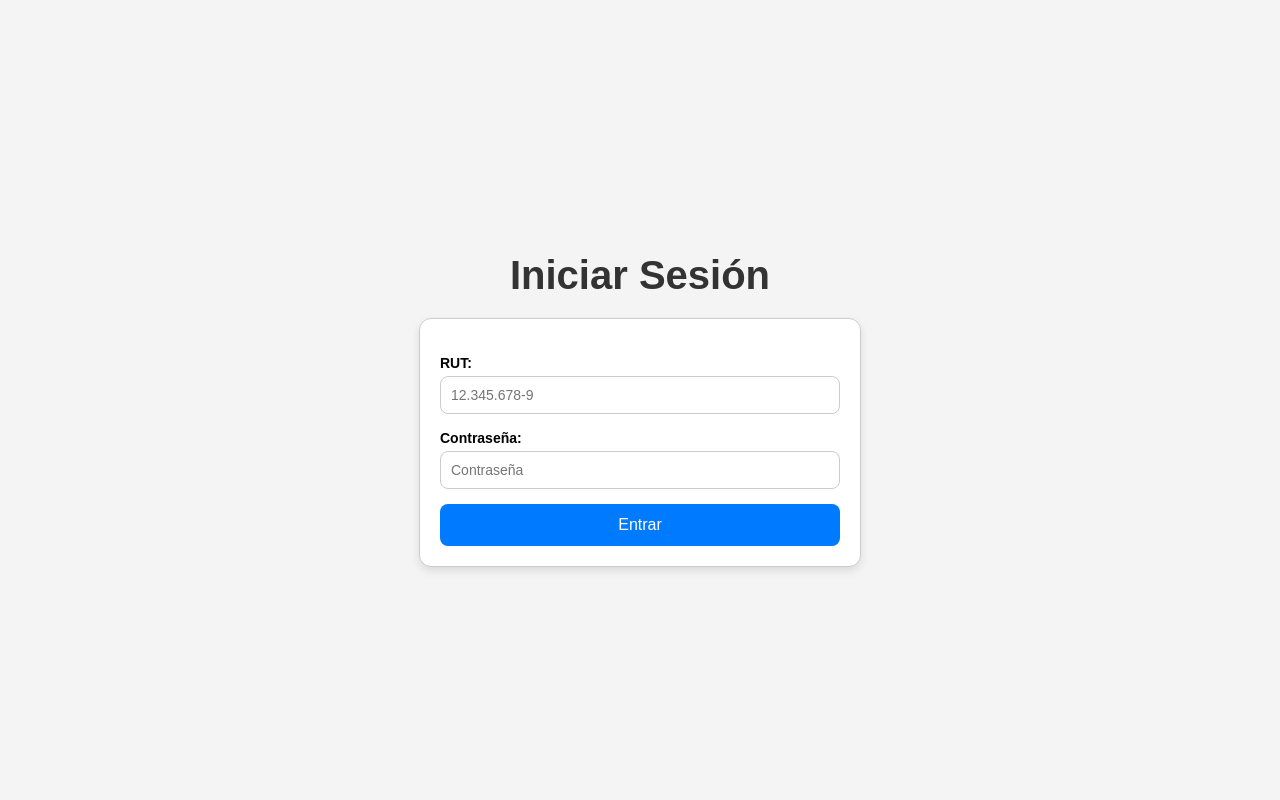
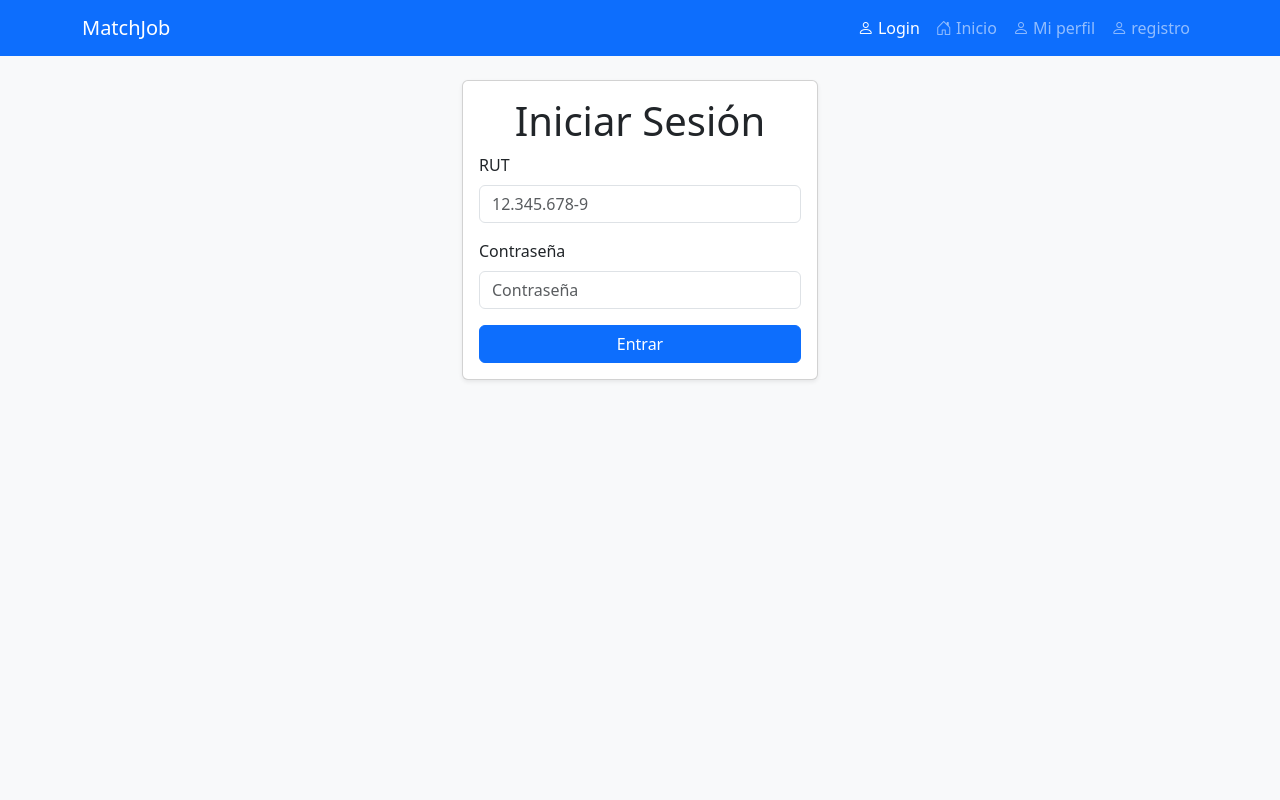
Before and after one commit to EironDeuS/MatchJob, a Django app: page /iniciar_sesion/ in a window 1280 px wide. Run offline with Django 5.2, Linux system fonts and the light colour scheme; some libraries are stand-ins or nearby versions.

Commit message:
creo q funciona todo lo anterior mas el login en la barra

```diff
--- a/gestionOfertas/forms.py
+++ b/gestionOfertas/forms.py
@@ -1,24 +1,22 @@
 from django import forms
 from django.contrib.auth.forms import ReadOnlyPasswordHashField
 from .models import Usuario, PersonaNatural, Empresa
+from django.contrib.auth.forms import AuthenticationForm
 
-
-
-class LoginForm(forms.Form):
-    rut = forms.CharField(
+class LoginForm(AuthenticationForm):
+    username = forms.CharField(  # OJO: Mantenemos 'username'
         label='RUT',
         max_length=12,
-        widget=forms.TextInput(attrs={
-            'placeholder': '12.345.678-9',
-        })
+        widget=forms.TextInput(attrs={'placeholder': '12.345.678-9', 'class': 'form-control'})
     )
     password = forms.CharField(
         label='Contraseña',
-        widget=forms.PasswordInput(attrs={
-            'placeholder': 'Contraseña',
-        })
+        widget=forms.PasswordInput(attrs={'placeholder': 'Contraseña', 'class': 'form-control'})
     )
 
+    def __init__(self, *args, **kwargs):
+        super().__init__(*args, **kwargs)
+        self.fields['username'].label = 'RUT'  #  Mejorar la etiqueta
 
 class UsuarioCreationForm(forms.ModelForm):
     """Formulario para crear nuevos usuarios (usa set_password)."""
--- a/gestionOfertas/static/css/1.css
+++ /dev/null
@@ -1,14 +0,0 @@
-h1{
-    font-size: 2.5em;
-    color: blue;
-    text-align: center;
-    margin-top: 20px;
-}
-.formulario_login{
-    width: 50%;
-    margin: 0 auto;
-    padding: 20px;
-    border: 1px solid #ccc;
-    border-radius: 5px;
-    background-color: #f9f9f9;
-}
--- a/gestionOfertas/templates/gestionOfertas/base.html
+++ b/gestionOfertas/templates/gestionOfertas/base.html
@@ -20,6 +20,11 @@
                 </button>
                 <div class="collapse navbar-collapse" id="navbarNav">
                     <ul class="navbar-nav ms-auto">
+                        <li class="nav-item">
+                            <a class="nav-link {% if request.path == '/iniciar_sesion/' %}active{% endif %}" href="{% url 'iniciar_sesion' %}">
+                                <i class="bi bi-person"></i> Login
+                            </a>
+                        </li>
                         <li class="nav-item">
                             <a class="nav-link {% if request.path == '/' %}active{% endif %}" href="{% url 'inicio' %}">
                                 <i class="bi bi-house-door"></i> Inicio
--- a/gestionOfertas/templates/gestionOfertas/iniciar_sesion.html
+++ b/gestionOfertas/templates/gestionOfertas/iniciar_sesion.html
@@ -1,108 +1,53 @@
+{% extends 'gestionOfertas/base.html' %}
 {% load static %}
-<!DOCTYPE html>
-<html lang="es">
-<head>
-    <meta charset="UTF-8">
-    <meta name="viewport" content="width=device-width, initial-scale=1.0">
-    <title>Iniciar Sesión</title>
-    <link rel="stylesheet" href="{% static 'css/1.css' %}">
-    <style>
-        body {
-            font-family: Arial, sans-serif;
-            background: #f4f4f4;
-            display: flex;
-            flex-direction: column;
-            align-items: center;
-            justify-content: center;
-            min-height: 100vh;
-            margin: 0;
-        }
 
-        h1 {
-            color: #333;
-            margin-bottom: 20px;
-        }
+{% block title %}Iniciar Sesión | MatchJob{% endblock %}
 
-        .formulario_login {
-            background: white;
-            padding: 20px;
-            border-radius: 12px;
-            box-shadow: 0 4px 8px rgba(0,0,0,0.1);
-            width: 90%;
-            max-width: 400px;
-        }
+{% block extra_css %}
+    <link rel="stylesheet" href="{% static 'gestionOfertas/css/iniciar_sesion.css' %}">
+{% endblock %}
 
-        .formulario_login p {
-            display: flex;
-            flex-direction: column;
-            margin-bottom: 15px;
-        }
+{% block content %}
+    <div class="row justify-content-center">
+        <div class="col-md-6 col-lg-4">
+            <div class="card shadow-sm">
+                <div class="card-body">
+                    <h1 class="card-title text-center">Iniciar Sesión</h1>
 
-        .formulario_login label {
-            margin-bottom: 5px;
-            font-weight: bold;
-            font-size: 14px;
-        }
-
-        .formulario_login input {
-            padding: 10px;
-            font-size: 14px;
-            border: 1px solid #ccc;
-            border-radius: 8px;
-        }
-
-        .formulario_login button {
-            width: 100%;
-            padding: 12px;
-            background-color: #007bff;
-            color: white;
-            border: none;
-            border-radius: 8px;
-            font-size: 16px;
-            cursor: pointer;
-            transition: background 0.3s ease;
-        }
-
-        .formulario_login button:hover {
-            background-color: #0056b3;
-        }
-
-        .field-error {
-            color: red;
-            font-size: 13px;
-            margin-top: 5px;
-        }
-    </style>
-</head>
-<body>
-    <h1>Iniciar Sesión</h1>
-
-    <form method="POST" class="formulario_login">
+                    <form method="POST">
                         {% csrf_token %}
 
-        <p>
-            {{ form.rut.label_tag }}
-            {{ form.rut }}
-            {% for error in form.rut.errors %}
-                <span class="field-error">{{ error }}</span>
+                        <div class="mb-3">
+                            <label for="{{ form.username.id_for_label }}" class="form-label">RUT</label>
+                            {{ form.username }}
+                            {% for error in form.username.errors %}
+                                <div class="invalid-feedback d-block">{{ error }}</div>
                             {% endfor %}
-        </p>
+                        </div>
 
-        <p>
-            {{ form.password.label_tag }}
+                        <div class="mb-3">
+                            <label for="{{ form.password.id_for_label }}" class="form-label">Contraseña</label>
                             {{ form.password }}
                             {% for error in form.password.errors %}
-                <span class="field-error">{{ error }}</span>
+                                <div class="invalid-feedback d-block">{{ error }}</div>
                             {% endfor %}
-        </p>
+                        </div>
 
                         {% if form.non_field_errors %}
+                            <div class="alert alert-danger" role="alert">
                                 {% for error in form.non_field_errors %}
-                <p class="field-error" style="text-align: center;">{{ error }}</p>
+                                    {{ error }}
                                 {% endfor %}
+                            </div>
                         {% endif %}
 
-        <button type="submit">Entrar</button>
+                        <button type="submit" class="btn btn-primary w-100">Entrar</button>
                     </form>
-</body>
-</html>
+                </div>
+            </div>
+        </div>
+    </div>
+{% endblock %}
+
+{% block js %}
+{% endblock %}
--- a/gestionOfertas/views.py
+++ b/gestionOfertas/views.py
@@ -3,29 +3,32 @@ from .models import PersonaNatural, OfertaTrabajo, Categoria
 from django.db.models import Q  # Para búsquedas avanzadas
 from .forms import LoginForm, registroForm
 from django.contrib.auth import authenticate, login
+from django.contrib.auth.forms import AuthenticationForm
 from django.shortcuts import redirect
 from django.urls import reverse
 from django.contrib import messages
 from .models import PersonaNatural, Empresa
+from django.contrib.auth.decorators import login_required
 
 def iniciar_sesion(request):
     if request.method == 'POST':
-        form = LoginForm(request.POST)
-
+        form = LoginForm(request, data=request.POST)
         if form.is_valid():
-            rut = form.cleaned_data['rut']
+            rut = form.cleaned_data['username']  # Accede al campo como 'username'
             password = form.cleaned_data['password']
 
-            user = authenticate(request, username=rut, password=password)
+            user = authenticate(request, username=rut, password=password) # Usa 'username' como el nombre de usuario de autenticación
 
             if user is not None:
                 login(request, user)
                 messages.success(request, '¡Inicio de sesión exitoso!')
-                return redirect('inicio')  # Redirige a tu vista de inicio
+                return redirect('inicio')
             else:
-                messages.error(request, 'RUT o contraseña incorrectos.')
+                form.add_error(None, 'RUT o contraseña incorrectos.')
+        else:
+            form = LoginForm(request)
     else:
-        form = LoginForm()
+        form = LoginForm(request)
 
     return render(request, 'gestionOfertas/iniciar_sesion.html', {'form': form})
 
@@ -58,22 +61,21 @@ def inicio(request):
     return render(request, 'gestionOfertas/inicio.html', context)
 
 # Vista para la página Mis Datos
+@login_required  # Asegura que solo los usuarios autenticados puedan ver esta página
 def mi_perfil(request):
+    # Obtiene el usuario actual
+    usuario = request.user
+
     try:
-        # Obtener el primer registro de PersonaNatural
-        persona = PersonaNatural.objects.first()
+        # Intenta obtener el perfil de PersonaNatural asociado al usuario
+        persona = PersonaNatural.objects.get(usuario=usuario)
+    except PersonaNatural.DoesNotExist:
+        # Maneja el caso en que el usuario no tiene un perfil de PersonaNatural
+        # Puedes crear uno o mostrar un mensaje de error, por ejemplo:
+        persona = None  # O puedes crear un perfil vacío aquí si lo prefieres
 
-        # Verificar si existe al menos un registro
-        if not persona:
-            raise PersonaNatural.DoesNotExist
-
-        return render(request, 'gestionOfertas/miperfil.html', {'persona': persona})
-
-    except PersonaNatural.DoesNotExist:
-        # Datos de ejemplo por si la tabla está vacía
-        datos_ejemplo = 0
-        return render(request, 'gestionOfertas/miperfil.html', {'persona': datos_ejemplo})
-
+    context = {'persona': persona}
+    return render(request, 'gestionOfertas/miperfil.html', context)
 
 # Vista para la página Mis Datos
 def base(request):
```
Also changed, not shown: gestionOfertas/static/gestionOfertas/css/iniciar_sesion.css (added, +79 -0 lines). Lines whose indentation alone changed are shown as unchanged.
